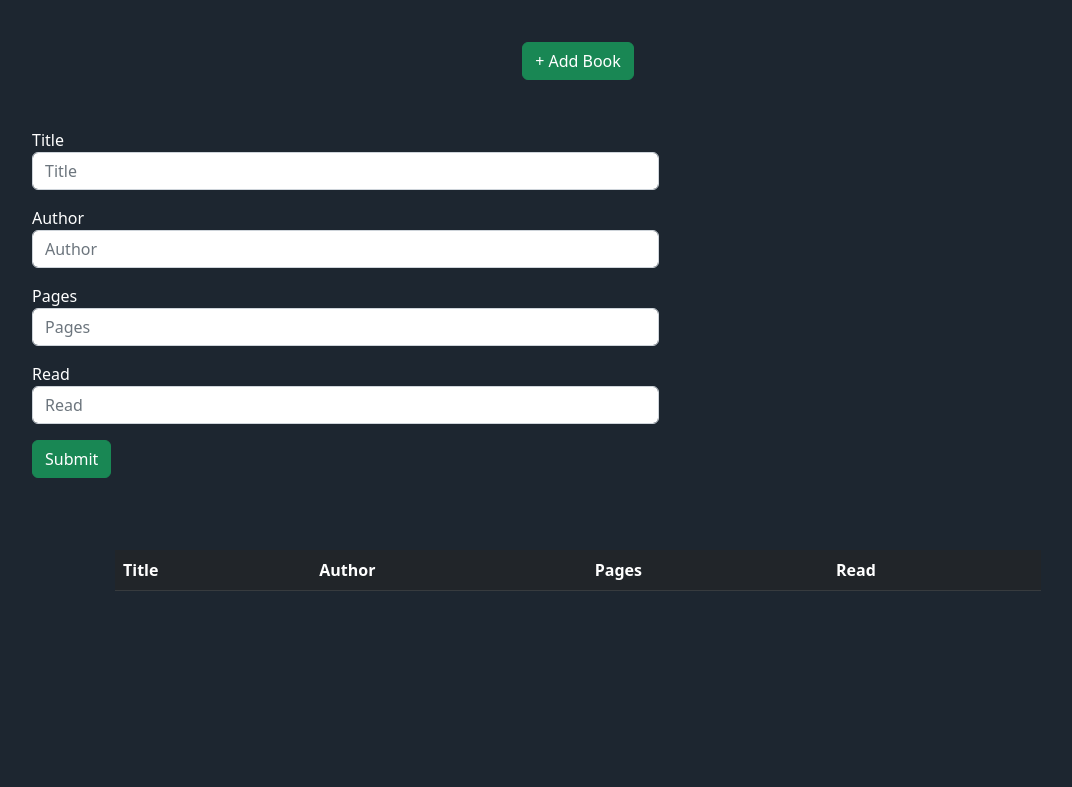
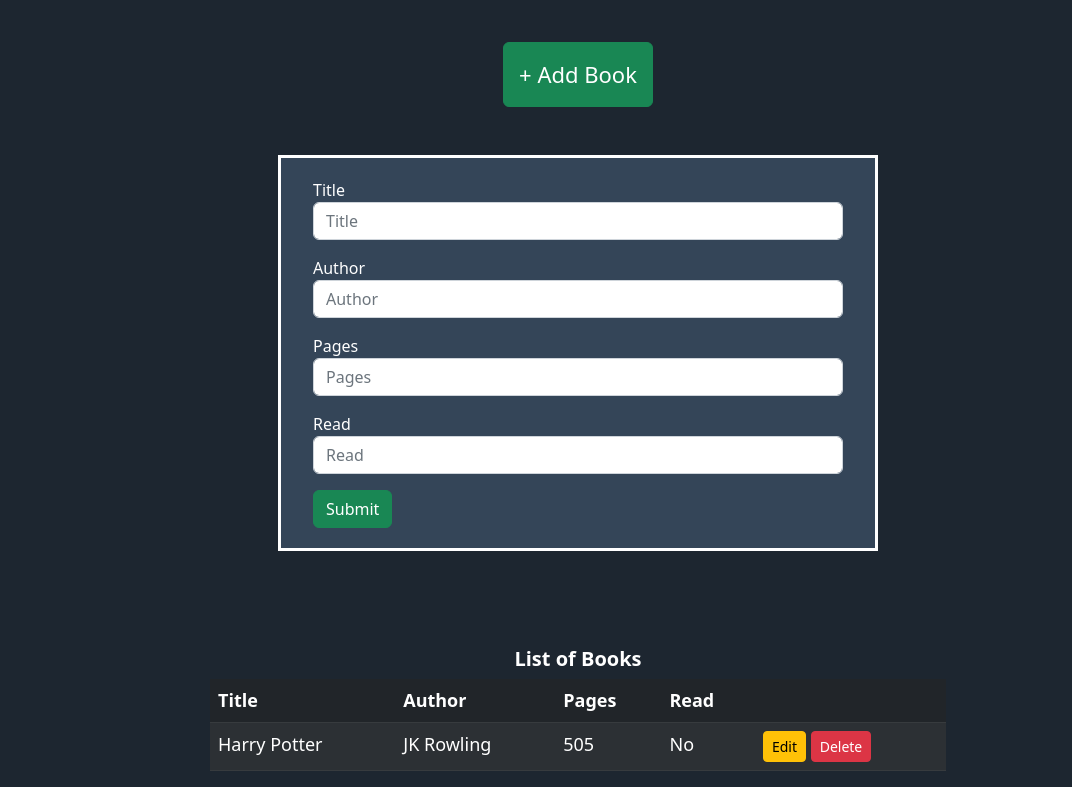
Before and after one commit to Matt19890303/library, a plain HTML site: page index.html in a window 1280 px wide. Both pictures are taken after a click on the button "+ Add Book". Shown: the part 112-899 px from the top of the page, without its empty margins (62-1134 px from the left). Before the commit the page ends 800 px from the top, so only its background shows below. Drawn offline with nearby package versions, Linux system fonts and the light colour scheme.

Commit message:
centered form, just need change the read value to a check box

```diff
--- a/index.html
+++ b/index.html
@@ -20,43 +20,47 @@
     <div class="container mt-5">
         <div class="text-center">
             <h1 class="display-5 mb-5"><strong>My LibraryList</strong></h1>
-            <button class="btn btn-success add-btn mb-5" onclick="show_hide()">+ Add Book</button>
+            <button class="btn btn-success add-btn mb-5" STYLE="font-size: 22px; font-weight: 400; padding: 15px;" onclick="show_hide()">+ Add Book</button>
         </div>
         <div class="main row justify-content-center">
-            <form id="library-form" STYLE="display:none" class="row justify-content-center mb-4" autocomplete="off">
-                <div class="col-7 mb-3">
+            <form id="library-form" class="row justify-content-center mb-5" autocomplete="off" STYLE="display:none; background-color: #344558; padding: 20px; border: solid white">
+                <div class="col-12 mb-3">
                     <label for="title">Title</label>
                     <input class="form-control" id="title" type="text" placeholder="Title">
                 </div>
-                <div class="col-7 mb-3">
+                <div class="col-12 mb-3">
                     <label for="author">Author</label>
                     <input class="form-control" id="author" type="text" placeholder="Author">
                 </div>
-                <div class="col-7 mb-3">
+                <div class="col-12 mb-3">
                     <label for="pages">Pages</label>
                     <input class="form-control" id="pages" type="number" placeholder="Pages">
                 </div>
-                <div class="col-7 mb-3">
+                <div class="col-12 mb-3">
                     <label for="read">Read</label>
                     <input class="form-control" id="read" type="text" placeholder="Read">
                 </div>
-                <div class="col-7">
+                <div class="col-12">
                     <input class="btn btn-success add-btn" type="submit" value="Submit" >
                 </div>
             </form>
 
-            <div class="col-10 mt-5">
-                <table class="table table-striped table-dark">
+            <div class="text-center mt-5">
+                <h5 class="display-8"><strong>List of Books</strong></h5>
+            </div>
+            <div class="col-8">
+                <table class="table table-striped table-dark" STYLE="font-size: 18px; font-weight: 400">
                     <thead>
                         <tr>
                             <th>Title</th>
                             <th>Author</th>
                             <th>Pages</th>
                             <th>Read</th>
+                            <th></th>
                         </tr>
                     </thead>
                      <tbody id="book-list">
-                        <!-- <tr>
+                        <tr>
                             <td>Harry Potter</td>
                             <td>JK Rowling</td>
                             <td>505</td>
@@ -65,7 +69,7 @@
                                 <a href="#" class="btn btn-warning btn-sm edit">Edit</a>
                                 <a href="#" class="btn btn-danger btn-sm delete">Delete</a>
                             </td>
-                        </tr> -->
+                        </tr>
                      </tbody>
                 </table>
             </div>
--- a/script.js
+++ b/script.js
@@ -111,10 +111,12 @@ var a;
 function show_hide() {
     if(a==0) {
         document.getElementById("library-form").style.display="none";
+        document.getElementById("library-form").style.maxWidth="600px";
         return a=1;
     }
     else {
         document.getElementById("library-form").style.display="inline";
+        document.getElementById("library-form").style.maxWidth="600px";
         return a=0;
     }
 }
```
Also changed, not shown: style.css (+5 -2 lines).
